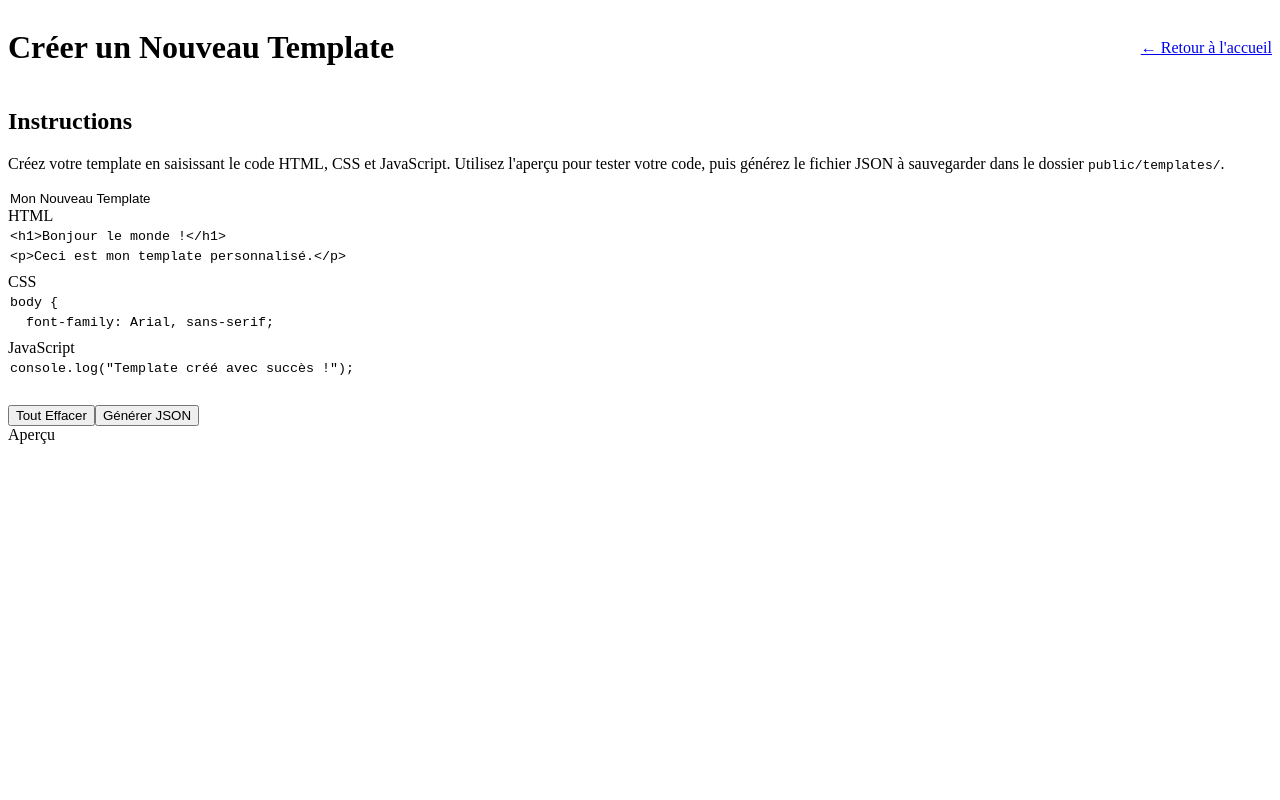
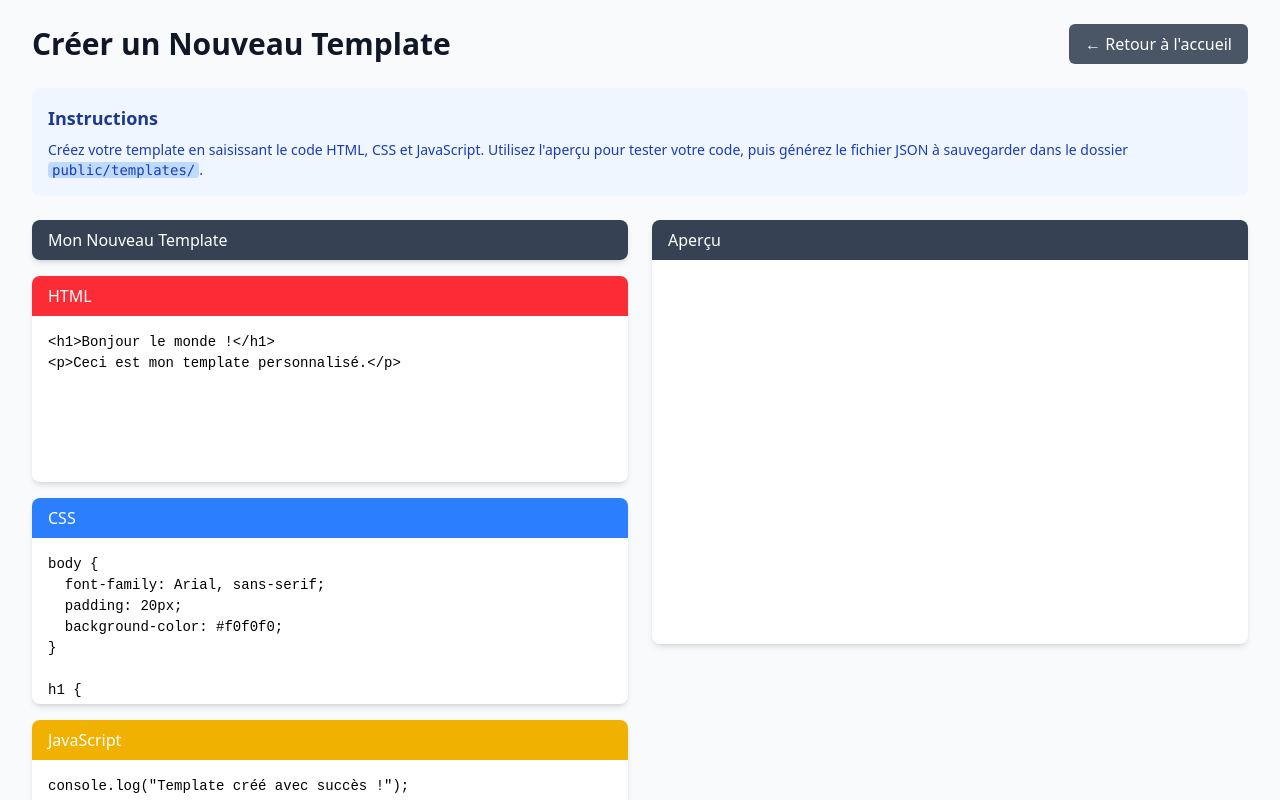
Before and after one commit to digizelle/web-editor, a Vue app: page /#/create in a window 1280 px wide. Shown: the top 800 px of the page. Built offline with nearby package versions, Linux system fonts and the light colour scheme.

Commit message:
style: migrate to Tailwind CSS v4 configuration
Co-authored-by: theotime2005 <146077254+theotime2005@users.noreply.github.com>

```diff
--- a/src/style.css
+++ b/src/style.css
@@ -1,30 +1,19 @@
-@tailwind base;
-@tailwind components;
-@tailwind utilities;
+@import "tailwindcss";
+
+@theme {
+  --font-family-mono: 'Courier New', Consolas, 'Liberation Mono', Menlo, Courier, monospace;
+}
 
 /* Styles personnalisés pour les éditeurs de code */
 textarea {
-  font-family: 'Courier New', Consolas, 'Liberation Mono', Menlo, Courier, monospace;
+  font-family: var(--font-family-mono);
   line-height: 1.5;
 }
 
 /* Améliorer la lisibilité du code */
 pre code {
-  font-family: 'Courier New', Consolas, 'Liberation Mono', Menlo, Courier, monospace;
+  font-family: var(--font-family-mono);
   line-height: 1.4;
-}
-
-/* Styles pour les transitions */
-.transition-colors {
-  transition-property: color, background-color, border-color, text-decoration-color, fill, stroke;
-  transition-timing-function: cubic-bezier(0.4, 0, 0.2, 1);
-  transition-duration: 150ms;
-}
-
-.transition-shadow {
-  transition-property: box-shadow;
-  transition-timing-function: cubic-bezier(0.4, 0, 0.2, 1);
-  transition-duration: 150ms;
 }
 
 /* Améliorer l'apparence des scrollbars */
--- a/tailwind.config.js
+++ /dev/null
@@ -1,15 +0,0 @@
-/** @type {import('tailwindcss').Config} */
-export default {
-  content: [
-    "./index.html",
-    "./src/**/*.{vue,js,ts,jsx,tsx}",
-  ],
-  theme: {
-    extend: {
-      fontFamily: {
-        'mono': ['Courier New', 'Consolas', 'Liberation Mono', 'Menlo', 'Courier', 'monospace'],
-      },
-    },
-  },
-  plugins: [],
-}
```
Also changed, not shown: tsconfig.json (added, +16 -0 lines), 1 other file (tests, documents, lock files or other folders).
